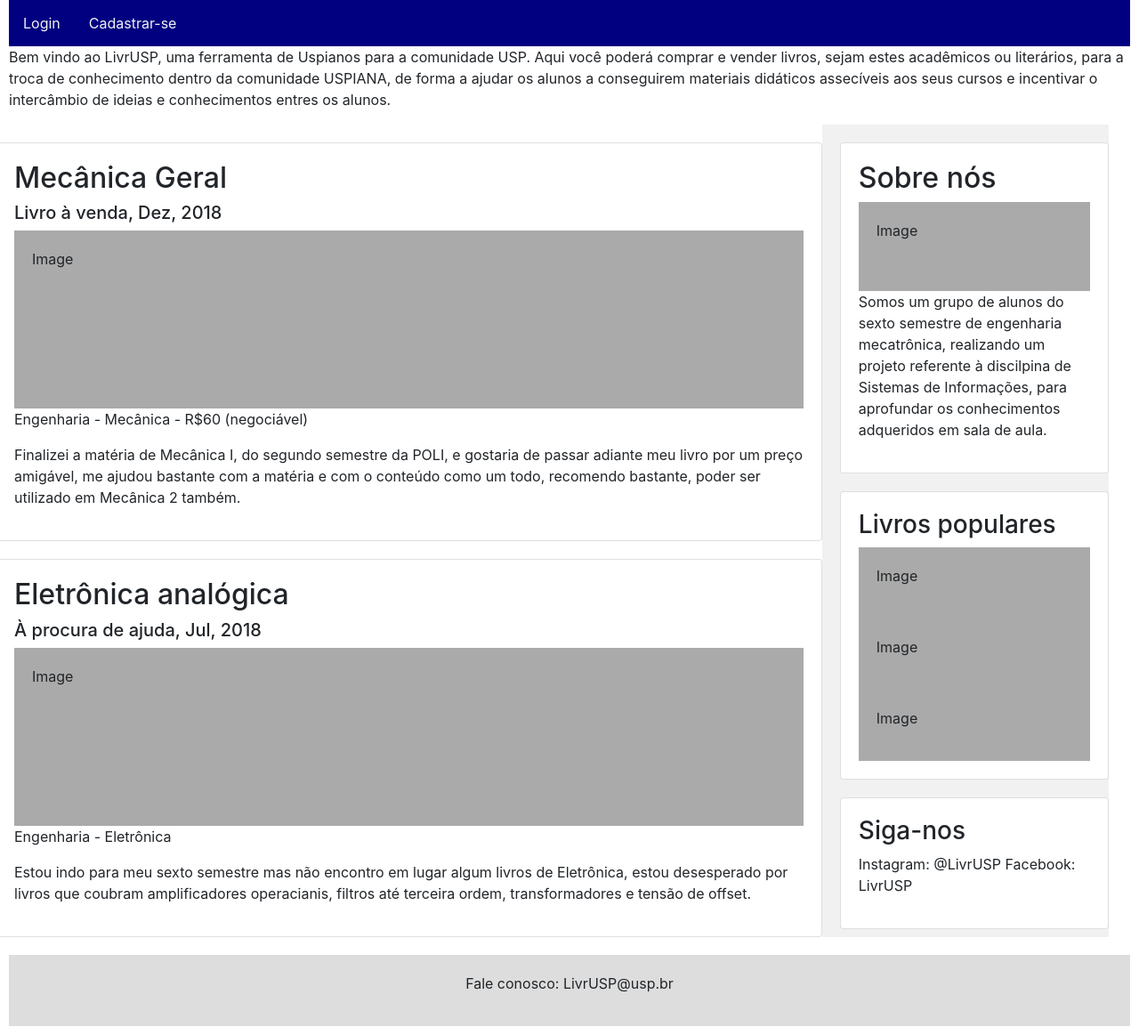
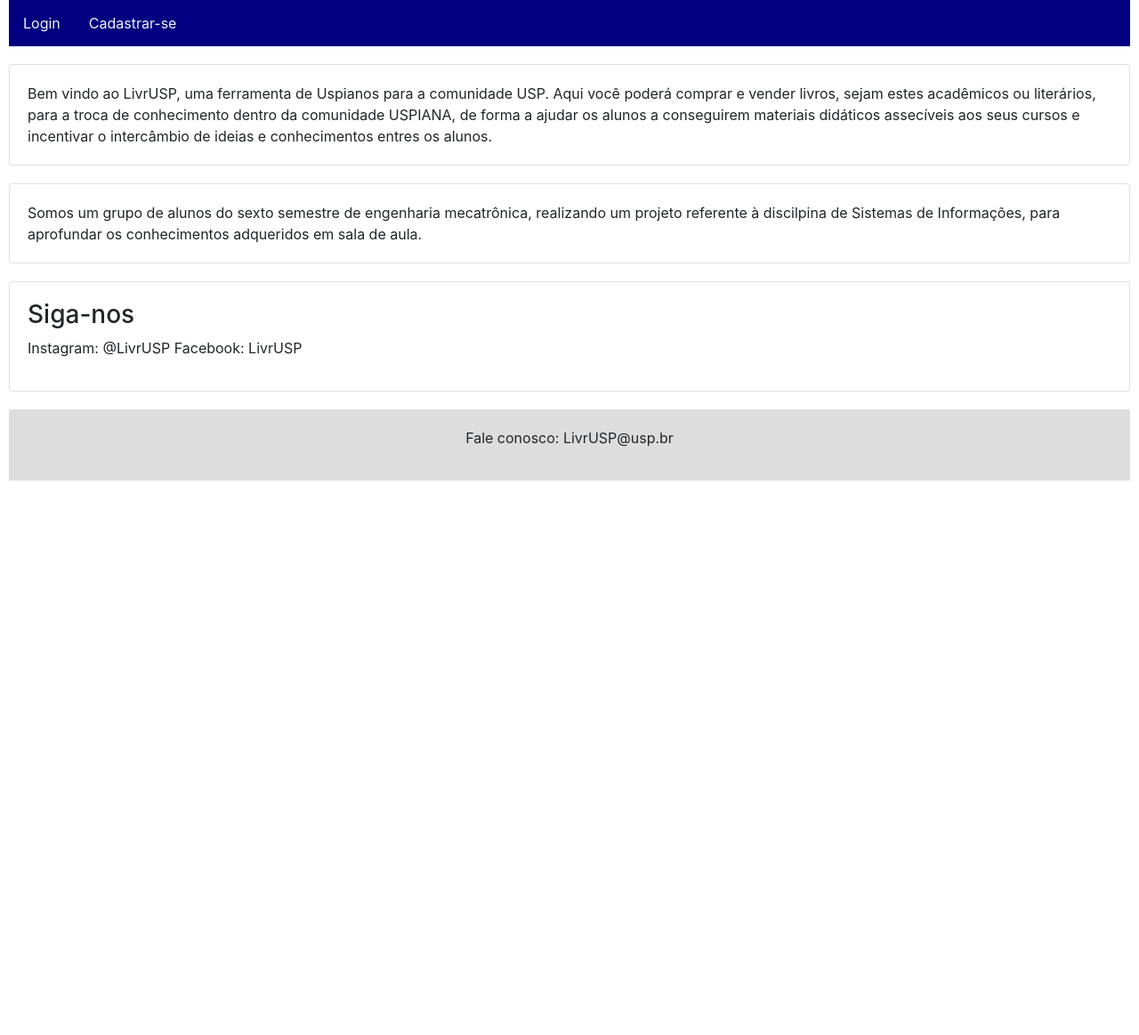
Before and after one commit to gabrielsb10/site_final_livrusp, a Django app: page / in a window 1280 px wide. Shown: the part 76-1239 px from the top of the page at 89% size. After the commit the page ends 616 px from the top, so only its background shows below. Run offline with Django 3.2, Linux system fonts and the light colour scheme; some libraries are stand-ins or nearby versions.

Commit message:
ajustes layout

```diff
--- a/livrusp/static/livrusp/style.css
+++ b/livrusp/static/livrusp/style.css
@@ -21,21 +21,17 @@ h2 {
 }
 
 body {
-  font-family: Arial;
+  font-family: Helvetica;
   padding: 10px;
   background: #f1f1f1;
-
+  text-align: center;
+  margin: 0px;
 }
 
 header {
     background-color: #f88b0c;
     text-align: center;
     padding: 5px;
-}
-
-body {
-    text-align: center;
-    margin: 0px;
 }
 
 .menu {
@@ -65,13 +61,13 @@ body {
 
 .leftcolumn {
   float: left;
-  width: 72%;
+  width: 45%;
 }
 
 
 .rightcolumn {
   float: left;
-  width: 25%;
+  width: 45%;
   background-color: #f1f1f1;
   padding-left: 20px;
 }
--- a/livrusp/templates/chat.html
+++ b/livrusp/templates/chat.html
@@ -8,7 +8,7 @@
 
 {% block content %}
 {% if user.is_authenticated %}
-<p>Olá {{ user.username }}!</p>
+<p>Olá {{ user.customer.name }}!</p>
 
 {% for chat in chats %}
 
--- a/livrusp/templates/home.html
+++ b/livrusp/templates/home.html
@@ -8,7 +8,9 @@
 
 {% block content %}
 {% if user.is_authenticated %}
-<p>Olá {{ user.customer.name }}!</p>
+<div class="d-flex justify-content-center">
+  <p>Olá, {{ user.customer.name }}!</p>
+</div>
 
 
 {% else %}
@@ -18,53 +20,33 @@
 </div>
 {% endif %}
 
-<p>Bem vindo ao LivrUSP, uma ferramenta de Uspianos para a comunidade USP. Aqui você poderá comprar e vender livros, sejam estes acadêmicos
-    ou literários, para a troca de conhecimento dentro da comunidade USPIANA, de forma a ajudar os alunos a conseguirem materiais didáticos
-    assecíveis aos seus cursos e incentivar o intercâmbio de ideias e conhecimentos entres os alunos.</p>
-    <div class="row">
-      <div class="leftcolumn">
+
 <div class="card">
-          <h2>Mecânica Geral</h2>
-          <h5>Livro à venda, Dez, 2018</h5>
-          <div class="fakeimg" style="height:200px;">Image</div>
-          <p> Engenharia - Mecânica - R$60 (negociável)
-          </p>
-          <p>Finalizei a matéria de Mecânica I, do segundo semestre da POLI, e gostaria de passar adiante meu livro por um preço amigável, me ajudou
-            bastante com a matéria e com o conteúdo como um todo, recomendo bastante, poder ser utilizado em Mecânica 2 também.
-          </p>
+  <div class="d-flex justify-content-center">
+    Bem vindo ao LivrUSP, uma ferramenta de Uspianos para a comunidade USP. Aqui você poderá comprar e vender livros,
+  sejam estes acadêmicos
+  ou literários, para a troca de conhecimento dentro da comunidade USPIANA, de forma a ajudar os alunos a conseguirem
+  materiais didáticos
+  assecíveis aos seus cursos e incentivar o intercâmbio de ideias e conhecimentos entres os alunos.
+  </div>
 </div>
 <div class="card">
-          <h2>Eletrônica analógica</h2>
-          <h5>À procura de ajuda, Jul, 2018</h5>
-          <div class="fakeimg" style="height:200px;">Image</div>
-          <p> Engenharia - Eletrônica
-          </p>
-          <p>Estou indo para meu sexto semestre mas não encontro em lugar algum livros de Eletrônica, estou desesperado por livros que coubram
-            amplificadores operacianis, filtros até terceira ordem, transformadores e tensão de offset.
-          </p>
+  <div class="d-flex justify-content-center">
+    Somos um grupo de alunos do sexto semestre de engenharia mecatrônica, realizando um projeto referente à
+  discilpina de Sistemas de
+  Informações, para aprofundar os conhecimentos adqueridos em sala de aula.
   </div>
 </div>
 
-      <div class="rightcolumn">
-        <div class="card">
-          <h2>Sobre nós</h2>
-          <div class="fakeimg" style="height:100px;">Image</div>
-          <p>Somos um grupo de alunos do sexto semestre de engenharia mecatrônica, realizando um projeto referente à discilpina de Sistemas de
-            Informações, para aprofundar os conhecimentos adqueridos em sala de aula.
-          </p>
-        </div>
-        <div class="card">
-          <h3>Livros populares</h3>
-          <div class="fakeimg"><p>Image</p></div>
-          <div class="fakeimg"><p>Image</p></div>
-          <div class="fakeimg"><p>Image</p></div>
-        </div>
+
+
+
 <div class="card">
   <h3>Siga-nos</h3>
   <p>Instagram: @LivrUSP
     Facebook: LivrUSP
   </p>
 </div>
-      </div>
+
 </div>
 {% endblock %}
--- a/livrusp/templates/meus_livros_compra.html
+++ b/livrusp/templates/meus_livros_compra.html
@@ -8,7 +8,7 @@
 
 {% block content %}
 {% if user.is_authenticated %}
-<p>Olá {{ user.username }}!</p>
+<p>Olá {{ user.customer.name }}!</p>
 
 {% for livro in meus_livros_compra %}
 
--- a/livrusp/templates/registration/login.html
+++ b/livrusp/templates/registration/login.html
@@ -48,6 +48,7 @@
       <p id="messages">{{message}}</p>
       {% endfor %}
 
+
       <div class="mt-4">
         <div class="d-flex justify-content-center mt-4 login_container">
           É novo por aqui? <a href="{% url 'register' %}" class="ml-2">Cadastre-se.</a>
```
Lines whose indentation alone changed are shown as unchanged.
